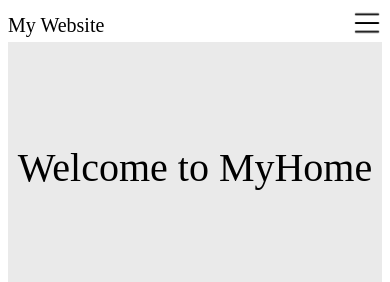
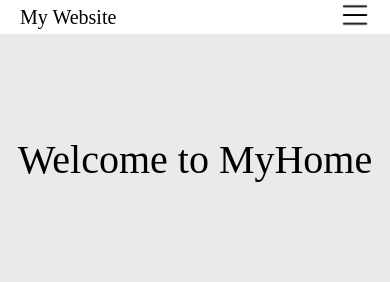
Before and after one commit to CSY-Betty/CSY-Betty.github.io, a plain HTML site: page index.html in a window 390 px wide. Shown: the top 282 px of the page. Drawn offline with Linux system fonts and the light colour scheme.

Commit message:
fix: banner
1.banner滿版
2.banner在寬度小於600px，保持文字置中

```diff
--- a/index.css
+++ b/index.css
@@ -1,11 +1,16 @@
 span {
     font-size: 20px;
 }
+body {
+    margin: 0; padding: 0;
+}
+
 .top {
     display: flex;
     flex-direction: row;
     justify-content: space-between;
     align-items: center;
+    margin: 0 20px 0 20px;
 }
 
 .menu-list {
@@ -148,7 +153,9 @@ span {
     .mobile-menu {
         display: block;
     }
-
+    .banner-text {
+        text-align: center;
+    }
     .container {
         width: 90%;
         margin: 0 auto;
```
